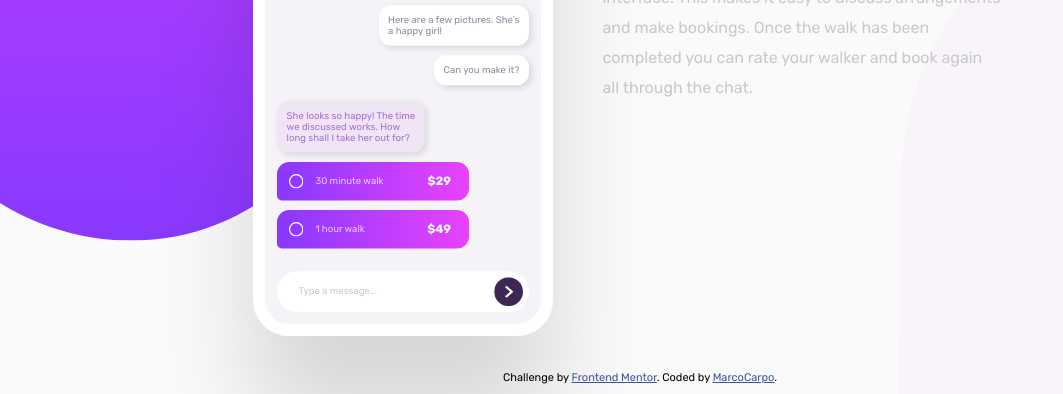
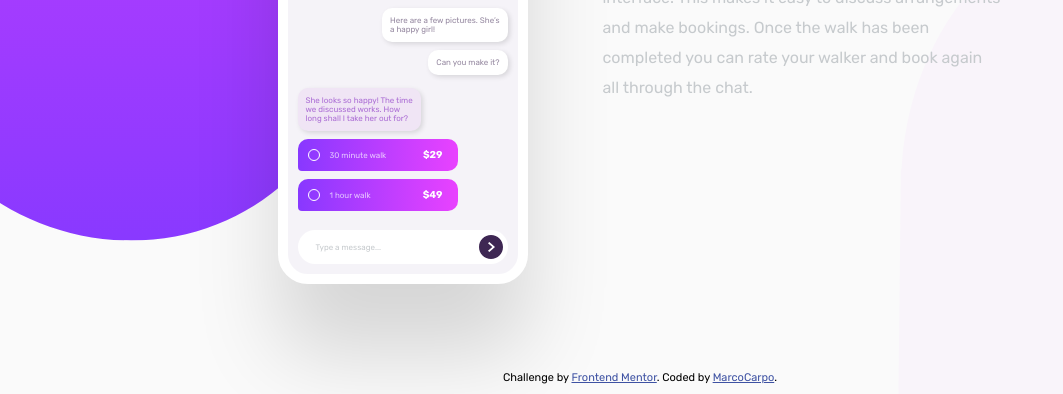
Before and after one commit to MarcoCarpo/chat-app-css-illustration-master, a plain HTML site: page index.html in a window 1280 px wide. Shown: the part 406-800 px from the top of the page, without its empty margins (0-1063 px from the left). Drawn offline with nearby package versions, Linux system fonts and the light colour scheme; files that its build step writes are made by us from their sources.

Commit message:
final commit

```diff
--- a/assets/styles/_query.scss
+++ b/assets/styles/_query.scss
@@ -19,10 +19,6 @@
     justify-content: space-around;
   }
 
-  .phone {
-    transform: scale(1.2);
-  }
-
   .booking {
     margin: 0rem;
     align-items: flex-start;
```
Also changed, not shown: index.html (+2 -24 lines).
